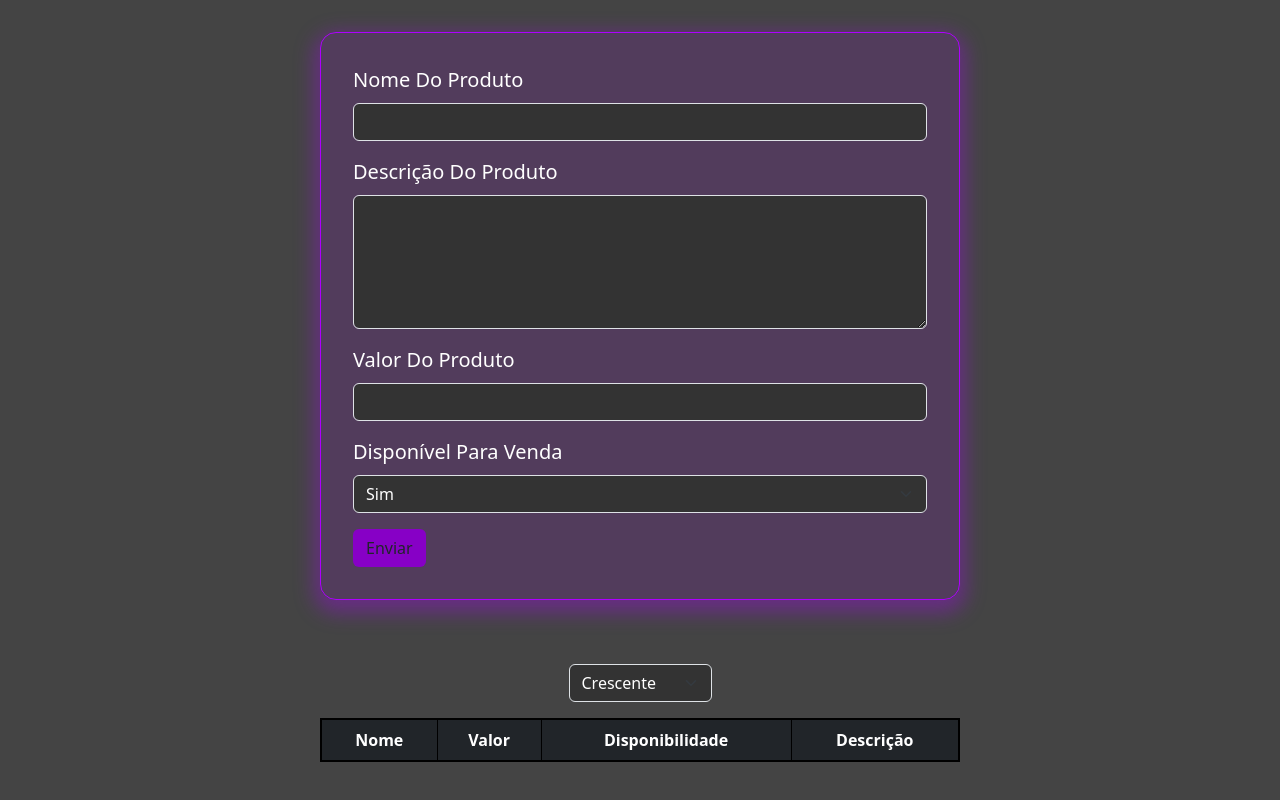
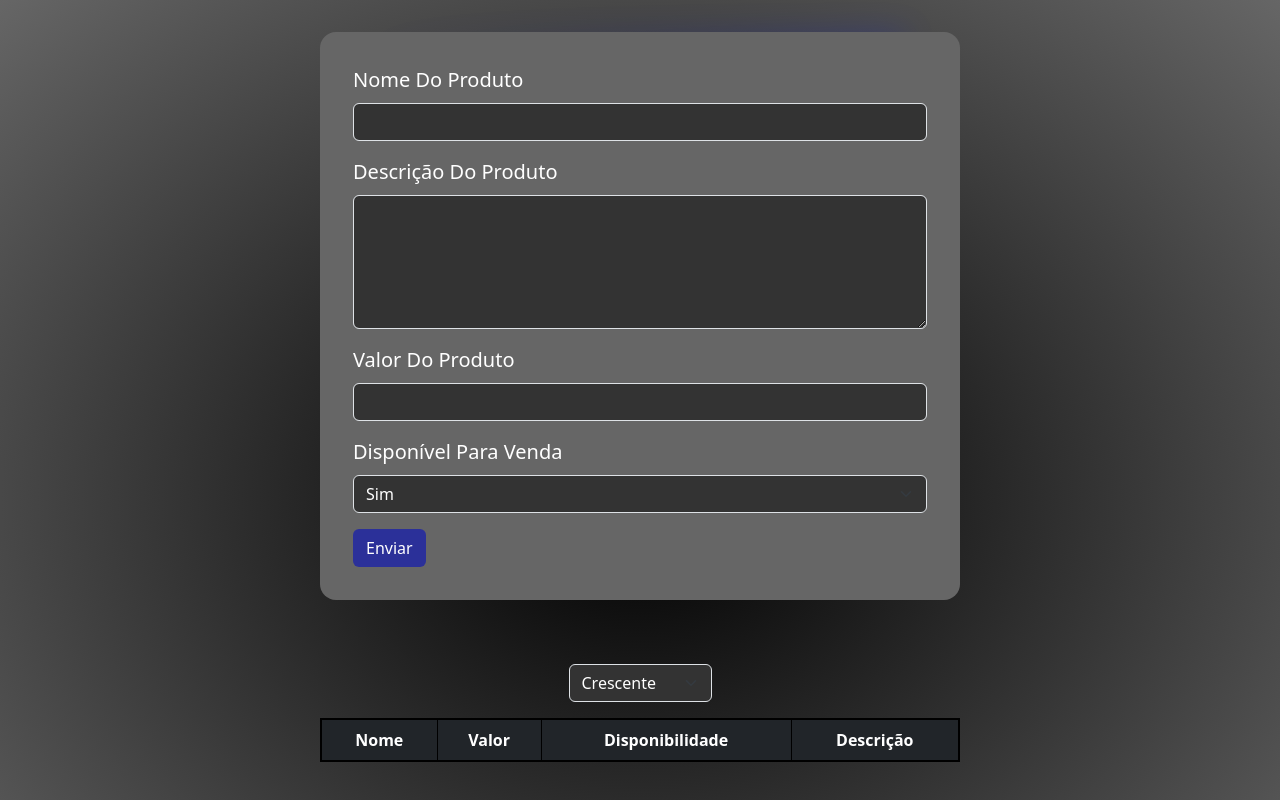
Before and after one commit to TheBestGekyume/Form-React, a React (Create React App) app: page / in a window 1280 px wide. Shown: the top 800 px of the page. Built offline with nearby package versions, Linux system fonts and the light colour scheme.

Commit message:
animated-border

```diff
--- a/src/Components/Formulario/Formulario.css
+++ b/src/Components/Formulario/Formulario.css
@@ -1,23 +1,71 @@
 section#formulario{
   display: flex;
   justify-content: center;
+
+}
+
+
+.animated-border {
+
+}
+
+@property --angle{
+  syntax: "<angle>";
+  initial-value: 0deg;
+  inherits: false;
+}
+
+
+form.form::before {
+  --angle:0deg;
+  content: '';
+  position: absolute;
+  box-sizing: content-box;
+  width: 100%;
+  height: 100%;
+  top: 0;
+  left: 0;
+  padding:4px;
+  border-radius: 1rem;
+  background-image: conic-gradient(from var(--angle), transparent 75%,#0015ff );
+  z-index: -1;
+  filter: blur(1rem);
+  opacity: 0.2;
+  animation: 5s girar linear infinite;
+  transition: 1s;
+}
+
+form.form:hover::before {
+  opacity: 0.8;
+  padding: 5px;
+}
+
+
+
+@keyframes girar{
+
+  form{
+    --angle: 0deg;
+  }
+
+  to{
+    --angle: 360deg;
+  }
 }
 
 form.form{
+  position: relative;
   min-width: 50vw;
-  background-color: #ae00ff20;
-  border: solid 1px #ae00ff;
+  background-color: #666;
+  border: solid 1px transparent;
   border-radius: 1rem;
-  box-shadow: 0px 7px 20px 6px #ae00ff57;
   margin-top: 2rem;
   padding: 2rem;
-  transition: 500ms;
+  transition: 1s;
 }
 
 form:hover {
-  background-color: #5b00864a;
-  border-color: #de95ff;
-  box-shadow: 0px 7px 20px 6px #ae00ff;
+  background-color: #343458;
 }
 
 .form-control,
@@ -27,9 +75,11 @@ form:hover {
   transition: 300ms;
 }
 
+
 .form-control:focus,
 .form-select:focus {
-  border-color: #ae00ff;
+  outline: #000dff 2px solid;
+  border: 1px solid #000dff60;
   box-shadow: none;
   background-color: #222;
   color: #fff;
@@ -44,14 +94,16 @@ span.input-group-text {
 }
 
 span.input-group-text:hover {
-  border-color: #ae00ff;
+  border-color: #000dff;
 }
 
 button.btn{
-  background-color: #8700c6;
+  color: #fff;
+  background-color: #000ac192;
   transition: 500ms;
 }
 
 button.btn:hover{
-  background-color: #ae00ff ;
+  color: #fff;
+  background-color: #000dffd1 ;
 }
--- a/src/Components/Formulario/Formulario.jsx
+++ b/src/Components/Formulario/Formulario.jsx
@@ -30,7 +30,7 @@ export function Formulario({ onProdutoCadastrado }) {
 
   return (
     <section id="formulario">
-      <form className="form" onSubmit={cadastraProduto}>
+      <form className="form animated-border" onSubmit={cadastraProduto}>
         <div className="mb-3">
           <label htmlFor="protudo_nome" className="form-label">
             Nome Do Produto
--- a/src/styles/App.css
+++ b/src/styles/App.css
@@ -1,5 +1,6 @@
 body{
-  background-color: #444 !important;
+  background-image: radial-gradient( #000,  #666);
+  /* background-color: #444 !important; */
   min-width: 100%;
   height: 1000px;
 }
```
Also changed, not shown: 1 other file (tests, documents, lock files or other folders).
